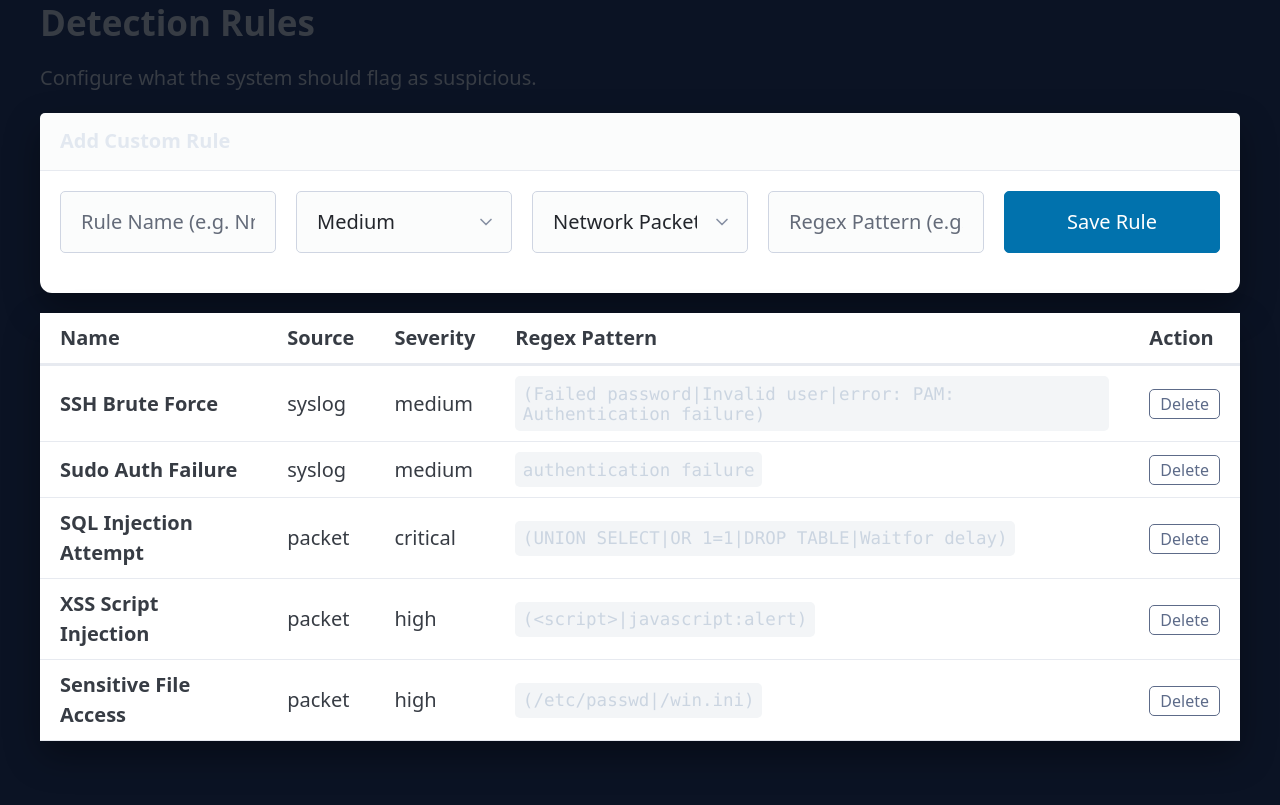
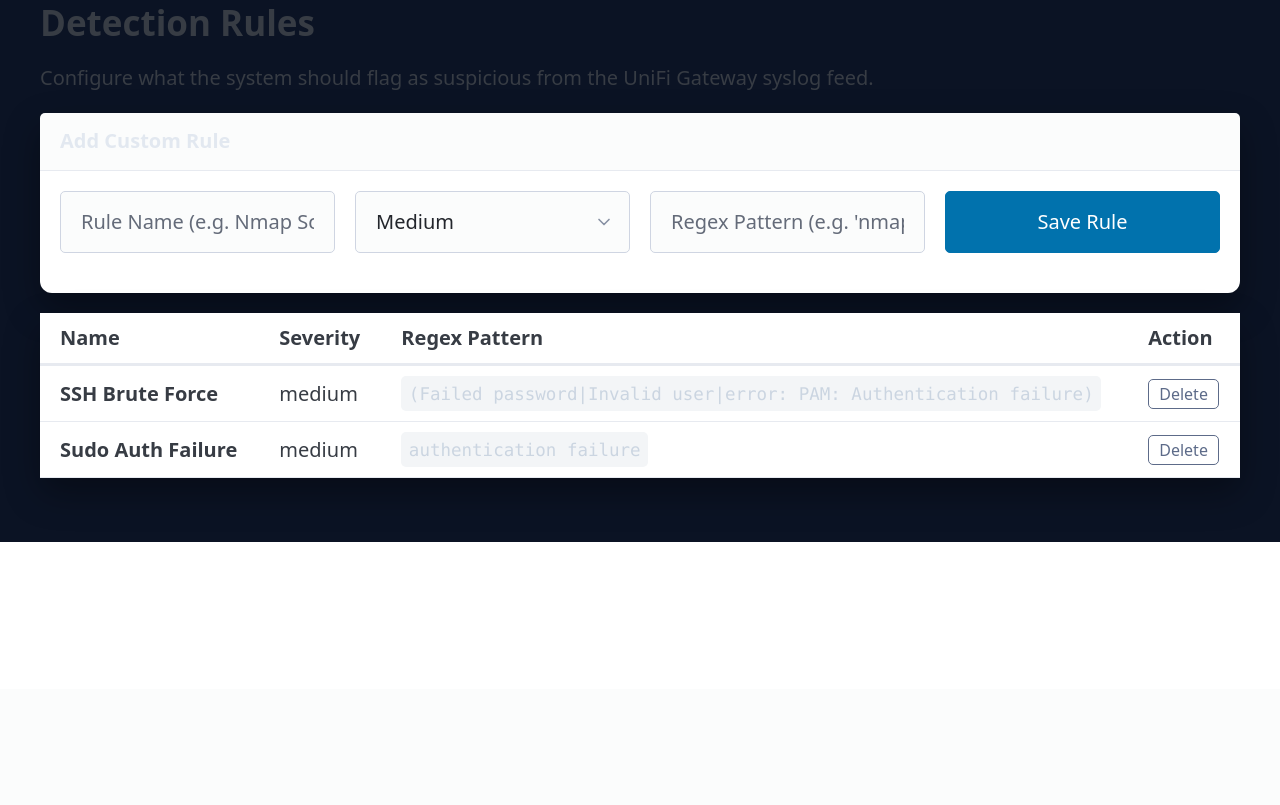
Before and after one commit to WorkableDirector/TinyPi-SIEM, a FastAPI app: page /rules in a window 1280 px wide. Shown: the part 111-916 px from the top of the page. After the commit the page ends 653 px from the top, so only its background shows below. Run offline with FastAPI, Linux system fonts and the light colour scheme; data comes from the database, SQL or seed files in the repository; parts of the project's set-up code (start-up, migrations or seed data) failed here and were passed over; some libraries are stand-ins or nearby versions.

Commit message:
Disable packet logging and simplify syslog rules

```diff
--- a/TinyPi/app/main.py
+++ b/TinyPi/app/main.py
@@ -1,30 +1,23 @@
 import asyncio
 import datetime as dt
-import logging
 import os
 import re
 import sqlite3
 import string
-import threading
 from typing import Any, Dict, List
 
 from fastapi import FastAPI, Request, Form
 from fastapi.responses import HTMLResponse, RedirectResponse, JSONResponse
 from fastapi.staticfiles import StaticFiles
 from fastapi.templating import Jinja2Templates
-from scapy.all import sniff, IP, TCP, UDP, Raw
-
 DB_PATH = os.environ.get("SIEM_DB", "/data/siem.db")
 UDP_PORT = 514
-SNIFF_INTERFACE = os.environ.get("SIEM_INTERFACE", "eth0")
+UNIFI_GATEWAY_IP = os.environ.get("UNIFI_GATEWAY_IP")
 WEB_PORT = int(os.environ.get("SIEM_PORT", 8000))
 
 DEFAULT_RULES = [
     ("ssh_brute", "syslog", "SSH Brute Force", "medium", "(Failed password|Invalid user|error: PAM: Authentication failure)"),
     ("sudo_abuse", "syslog", "Sudo Auth Failure", "medium", "authentication failure"),
-    ("sql_injection", "packet", "SQL Injection Attempt", "critical", "(UNION SELECT|OR 1=1|DROP TABLE|Waitfor delay)"),
-    ("xss_attempt", "packet", "XSS Script Injection", "high", "(<script>|javascript:alert)"),
-    ("passwd_file", "packet", "Sensitive File Access", "high", "(/etc/passwd|/win.ini)"),
 ]
 
 app = FastAPI(title="TinyPi SIEM", version="3.0")
@@ -85,6 +78,9 @@
             DEFAULT_RULES
         )
 
+    # Remove any legacy packet rules now that packet capture is disabled
+    cur.execute("DELETE FROM rules WHERE source = 'packet'")
+
     conn.commit()
     conn.close()
 
@@ -137,37 +133,6 @@
     conn.commit()
     conn.close()
 
-def packet_callback(packet):
-    if IP in packet and Raw in packet:
-        try:
-            src_ip = packet[IP].src
-            dst_ip = packet[IP].dst
-
-            # Filter noise (localhost communication)
-            if src_ip == "127.0.0.1" or dst_ip == "127.0.0.1":
-                return
-
-            proto = "TCP" if TCP in packet else "UDP" if UDP in packet else "IP"
-            payload_data = packet[Raw].load.decode('utf-8', errors='ignore').strip()
-
-            # Minimal filtering to avoid logging purely binary junk
-            if len(payload_data) > 4 and is_meaningful_payload(payload_data):
-                clean_payload = payload_data[:800]
-                eid, ts = insert_event("packet", src_ip, f"{dst_ip} ({proto})", clean_payload)
-                analyze_payload(eid, ts, "packet", clean_payload)
-        except Exception:
-            pass
-
-def start_sniffer_thread():
-    import time
-    time.sleep(3) # Let DB init
-    print(f"[*] Sniffer thread started on {SNIFF_INTERFACE}")
-    try:
-        # filter="ip" ensures we capture traffic
-        sniff(iface=SNIFF_INTERFACE, prn=packet_callback, store=0, filter="ip")
-    except Exception as e:
-        print(f"[!] Sniffer Failed (Check Interface Name/Permissions): {e}")
-
 # Syslog (UDP)
 class SyslogProto(asyncio.DatagramProtocol):
     def __init__(self):
@@ -177,6 +142,9 @@
     def datagram_received(self, data: bytes, addr):
         try:
             line = data.decode(errors="ignore").strip()
+            if UNIFI_GATEWAY_IP and addr[0] != UNIFI_GATEWAY_IP:
+                return
+
             if len(line) > 0 and is_meaningful_payload(line):  # Only process non-empty, readable lines
                 now = asyncio.get_event_loop().time()
                 sig = (addr[0], line)
@@ -198,10 +166,15 @@
 def home(request: Request):
     return templates.TemplateResponse("index.html", {"request": request})
 
+
+@app.get("/packets", response_class=HTMLResponse)
+def packets_disabled(request: Request):
+    return templates.TemplateResponse("packets.html", {"request": request})
+
 @app.get("/logs", response_class=HTMLResponse)
 def view_logs(request: Request):
     conn = db()
-    rows = conn.execute("SELECT * FROM events ORDER BY id DESC LIMIT 200").fetchall()
+    rows = conn.execute("SELECT * FROM events WHERE type = 'syslog' ORDER BY id DESC LIMIT 200").fetchall()
     conn.close()
     return templates.TemplateResponse("logs.html", {"request": request, "rows": rows})
 
@@ -245,16 +218,25 @@
 @app.get("/rules", response_class=HTMLResponse)
 def view_rules(request: Request):
     conn = db()
-    rows = conn.execute("SELECT * FROM rules ORDER BY id").fetchall()
+    rows = conn.execute("SELECT * FROM rules WHERE source = 'syslog' ORDER BY id").fetchall()
     conn.close()
     return templates.TemplateResponse("rules.html", {"request": request, "rows": rows})
 
 @app.post("/rules/add")
-def add_rule(name: str = Form(...), severity: str = Form(...), source: str = Form(...), pattern: str = Form(...)):
+def add_rule(name: str = Form(...), severity: str = Form(...), pattern: str = Form(...)):
+    severity = severity.lower()
+    if severity not in {"low", "medium", "high", "critical"}:
+        return HTMLResponse("Invalid severity", status_code=400)
+
+    try:
+        re.compile(pattern)
+    except re.error:
+        return HTMLResponse("Invalid regex pattern", status_code=400)
+
     conn = db()
     conn.execute(
         "INSERT INTO rules (rule_id, source, name, severity, pattern) VALUES (?,?,?,?,?)",
-        (name.lower().replace(" ", "_"), source, name, severity, pattern)
+        (name.lower().replace(" ", "_"), "syslog", name, severity, pattern)
     )
     conn.commit()
     conn.close()
@@ -274,13 +256,13 @@
     cur = conn.cursor()
     stats = {
         "counts": {
-            "events": cur.execute("SELECT COUNT(*) c FROM events").fetchone()['c'],
+            "events": cur.execute("SELECT COUNT(*) c FROM events WHERE type = 'syslog'").fetchone()['c'],
             "alerts": cur.execute("SELECT COUNT(*) c FROM alerts").fetchone()['c']
         },
         "charts": {"severity": cur.execute("SELECT severity, COUNT(*) c FROM alerts GROUP BY severity").fetchall()},
         "feed": {
             "alerts": cur.execute("SELECT * FROM alerts ORDER BY id DESC LIMIT 5").fetchall(),
-            "logs": cur.execute("SELECT * FROM events ORDER BY id DESC LIMIT 5").fetchall()
+            "logs": cur.execute("SELECT * FROM events WHERE type = 'syslog' ORDER BY id DESC LIMIT 5").fetchall()
         }
     }
     conn.close()
@@ -289,7 +271,5 @@
 @app.on_event("startup")
 async def startup_event():
     init_db()
-    t = threading.Thread(target=start_sniffer_thread, daemon=True)
-    t.start()
     loop = asyncio.get_running_loop()
     await loop.create_datagram_endpoint(lambda: SyslogProto(), local_addr=("0.0.0.0", UDP_PORT))
--- a/TinyPi/app/templates/rules.html
+++ b/TinyPi/app/templates/rules.html
@@ -32,7 +32,7 @@
   </nav>
 
   <h2>Detection Rules</h2>
-  <p>Configure what the system should flag as suspicious.</p>
+  <p>Configure what the system should flag as suspicious from the UniFi Gateway syslog feed.</p>
 
   <article>
     <header><strong>Add Custom Rule</strong></header>
@@ -43,22 +43,17 @@
         <option value="high">High</option>
         <option value="critical">Critical</option>
       </select>
-      <select name="source">
-        <option value="packet">Network Packet</option>
-        <option value="syslog">Syslog</option>
-      </select>
       <input type="text" name="pattern" placeholder="Regex Pattern (e.g. 'nmap')" required>
       <button type="submit">Save Rule</button>
     </form>
   </article>
 
   <table>
-    <thead><tr><th>Name</th><th>Source</th><th>Severity</th><th>Regex Pattern</th><th>Action</th></tr></thead>
+    <thead><tr><th>Name</th><th>Severity</th><th>Regex Pattern</th><th>Action</th></tr></thead>
     <tbody>
       {% for r in rows %}
       <tr>
         <td><strong>{{ r.name }}</strong></td>
-        <td>{{ r.source }}</td>
         <td>{{ r.severity }}</td>
         <td><code>{{ r.pattern }}</code></td>
         <td><a href="/rules/delete/{{ r.id }}" role="button" class="outline secondary" style="padding:2px 10px; font-size:0.8em;">Delete</a></td>
```
Also changed, not shown: TinyPi/app/templates/index.html (+7 -7 lines), TinyPi/app/templates/logs.html (+5 -7 lines), TinyPi/app/templates/packets.html (added, +39 -0 lines).
